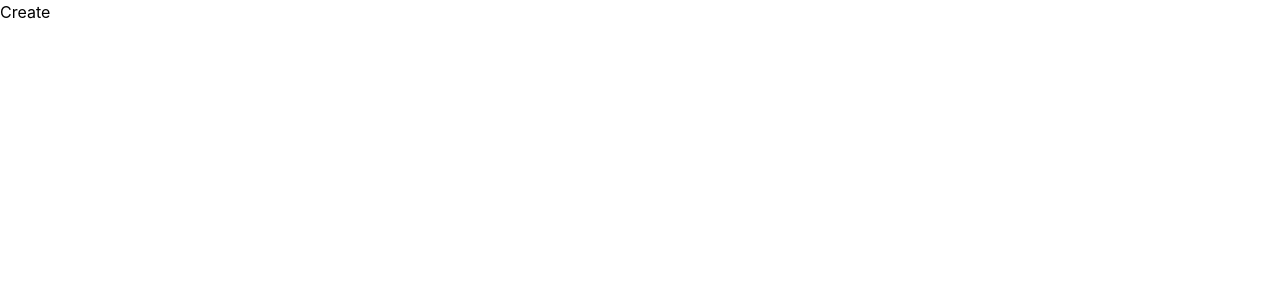
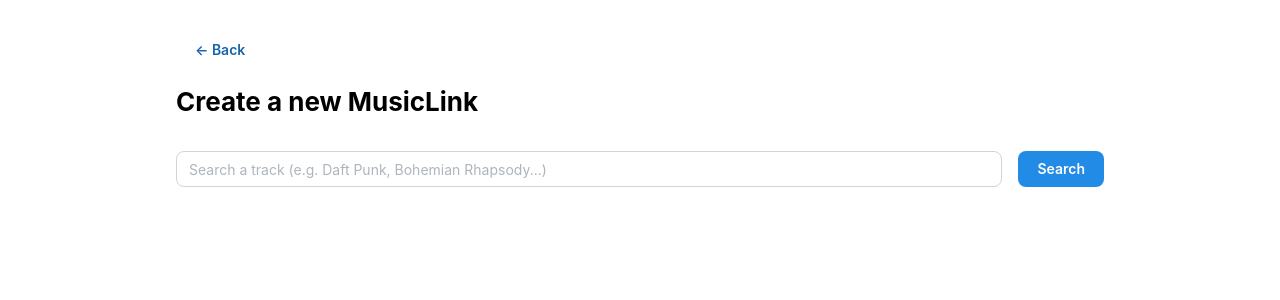
Before and after one commit to Elnop/music-link-analytics, a React (Vite) app in the folder frontend/: page /create in a window 1280 px wide. Shown: the top 300 px of the page. Built offline with nearby package versions, Linux system fonts and the light colour scheme.

Commit message:
feat: implement CreatePage with Spotify search and MusicLink creation

```diff
--- a/frontend/src/pages/CreatePage.tsx
+++ b/frontend/src/pages/CreatePage.tsx
@@ -1 +1,102 @@
-export function CreatePage() { return <div>Create</div> }
+import { useState } from 'react'
+import { useNavigate } from 'react-router-dom'
+import {
+  Container, Title, TextInput, Button, Card, Image, Text,
+  Group, Loader, Alert, Stack, Badge
+} from '@mantine/core'
+import { notifications } from '@mantine/notifications'
+import { searchApi } from '../api/search'
+import { musicLinksApi } from '../api/musicLinks'
+import type { SpotifyTrackResult } from '../types'
+
+export function CreatePage() {
+  const [query, setQuery] = useState('')
+  const [results, setResults] = useState<SpotifyTrackResult[]>([])
+  const [searching, setSearching] = useState(false)
+  const [creating, setCreating] = useState(false)
+  const [searchError, setSearchError] = useState<string | null>(null)
+  const navigate = useNavigate()
+
+  async function handleSearch() {
+    if (!query.trim()) return
+    setSearching(true)
+    setSearchError(null)
+    try {
+      const tracks = await searchApi.spotify(query)
+      setResults(tracks)
+    } catch (e: unknown) {
+      setSearchError(e instanceof Error ? e.message : 'Search failed')
+    } finally {
+      setSearching(false)
+    }
+  }
+
+  async function handleSelect(track: SpotifyTrackResult) {
+    setCreating(true)
+    try {
+      const platformLinks = await searchApi.similarTracks(track.id)
+      const musicLink = await musicLinksApi.create({
+        spotify_track_id: track.id,
+        spotify_url: track.spotifyUrl,
+        apple_music_url: platformLinks.apple_music_url,
+        deezer_url: platformLinks.deezer_url,
+        youtube_url: platformLinks.youtube_url,
+        soundcloud_url: platformLinks.soundcloud_url,
+      })
+      notifications.show({ title: 'MusicLink created!', message: track.name, color: 'green' })
+      navigate(`/music-link/${musicLink.id}`)
+    } catch (e: unknown) {
+      notifications.show({
+        title: 'Error',
+        message: e instanceof Error ? e.message : 'Creation failed',
+        color: 'red',
+      })
+    } finally {
+      setCreating(false)
+    }
+  }
+
+  return (
+    <Container size="md" py="xl">
+      <Button variant="subtle" mb="md" onClick={() => navigate('/')}>← Back</Button>
+      <Title order={2} mb="xl">Create a new MusicLink</Title>
+
+      <Group mb="md">
+        <TextInput
+          flex={1}
+          placeholder="Search a track (e.g. Daft Punk, Bohemian Rhapsody...)"
+          value={query}
+          onChange={(e) => setQuery(e.currentTarget.value)}
+          onKeyDown={(e) => e.key === 'Enter' && handleSearch()}
+        />
+        <Button onClick={handleSearch} loading={searching}>Search</Button>
+      </Group>
+
+      {searchError && <Alert color="red" mb="md">{searchError}</Alert>}
+
+      {creating && (
+        <Group justify="center" py="xl">
+          <Loader /><Text>Creating MusicLink...</Text>
+        </Group>
+      )}
+
+      <Stack gap="sm">
+        {results.map((track) => (
+          <Card key={track.id} withBorder padding="sm" style={{ cursor: 'pointer' }}
+            onClick={() => !creating && handleSelect(track)}>
+            <Group>
+              <Image src={track.coverUrl ?? ''} w={56} h={56} radius="sm" />
+              <Stack gap={2} flex={1}>
+                <Text fw={600}>{track.name}</Text>
+                <Text size="sm" c="dimmed">{track.artist}</Text>
+              </Stack>
+              <Badge variant="outline">
+                {Math.floor(track.durationMs / 60000)}:{String(Math.floor((track.durationMs % 60000) / 1000)).padStart(2, '0')}
+              </Badge>
+            </Group>
+          </Card>
+        ))}
+      </Stack>
+    </Container>
+  )
+}
```
